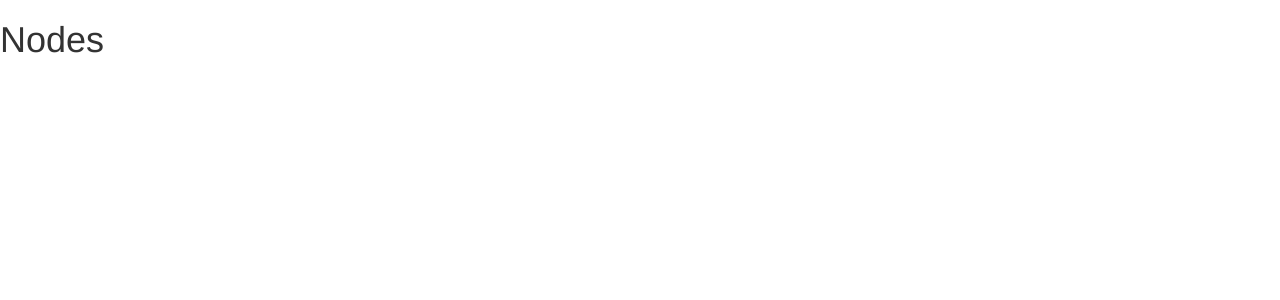
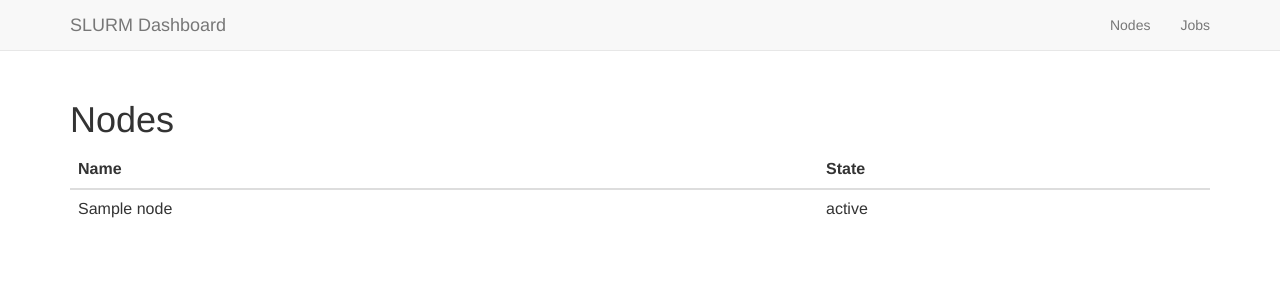
Before and after one commit to jstaf/dashing, a Django app: page /slurm/nodes in a window 1280 px wide. Before the commit the part shown is almost empty. Shown: the top 300 px of the page. Run offline with Django 3.2, Linux system fonts and the light colour scheme; tables that the repository leaves empty hold one stand-in row (values such as "Sample post"); some libraries are stand-ins or nearby versions.

Commit message:
add purdy bootstrap table

```diff
--- a/slurm/templates/slurm/index.html
+++ b/slurm/templates/slurm/index.html
@@ -8,8 +8,6 @@
 {% include 'slurm/navbar.html' %}
 
 <div class="container">
-  </br></br></br></br>
-
   <div class="row">
     <div class="col-md-2">
 		<img src="{% static 'slurm/slurm_logo.png' %}" alt="SLURM logo" height=150px>
--- a/slurm/templates/slurm/navbar.html
+++ b/slurm/templates/slurm/navbar.html
@@ -7,7 +7,7 @@
         <span class="icon-bar"></span>
         <span class="icon-bar"></span>
       </button>
-      <a class="navbar-brand" href="#">SLURM Dashboard</a>
+      <a class="navbar-brand" href="/slurm">SLURM Dashboard</a>
     </div>
     <div id="navbar" class="navbar-collapse collapse">
       <ul class="nav navbar-nav navbar-right">
@@ -17,3 +17,4 @@
     </div><!--/.nav-collapse -->
   </div>
 </nav>
+</br></br></br></br>
--- a/slurm/templates/slurm/node_list.html
+++ b/slurm/templates/slurm/node_list.html
@@ -2,4 +2,22 @@
 {% bootstrap_css %}
 {% bootstrap_javascript %}
 
-<h1>Nodes</h1>
+{% include "slurm/navbar.html" %}
+
+<div class=container>
+	<h1>Nodes</h1>
+	<table class="table table-hover">
+		<thead>
+			<th>Name</th>
+			<th>State</th>
+		</thead>
+		<tbody>
+			{% for node in object_list %}
+				<tr>
+					<td>{{node.hostname}}</td>
+					<td>{{node.state}}</td>
+				</tr>
+			{% endfor %}
+		</tbody>
+	</table>
+</div>
--- a/slurm/views.py
+++ b/slurm/views.py
@@ -14,7 +14,6 @@
 
 class NodeView(generic.ListView):
     model = Node
-#    datatable_options = {'structure_template': 'datatableview/bootstrap_structure.html'}
 
 
 def nodes(request):
```
